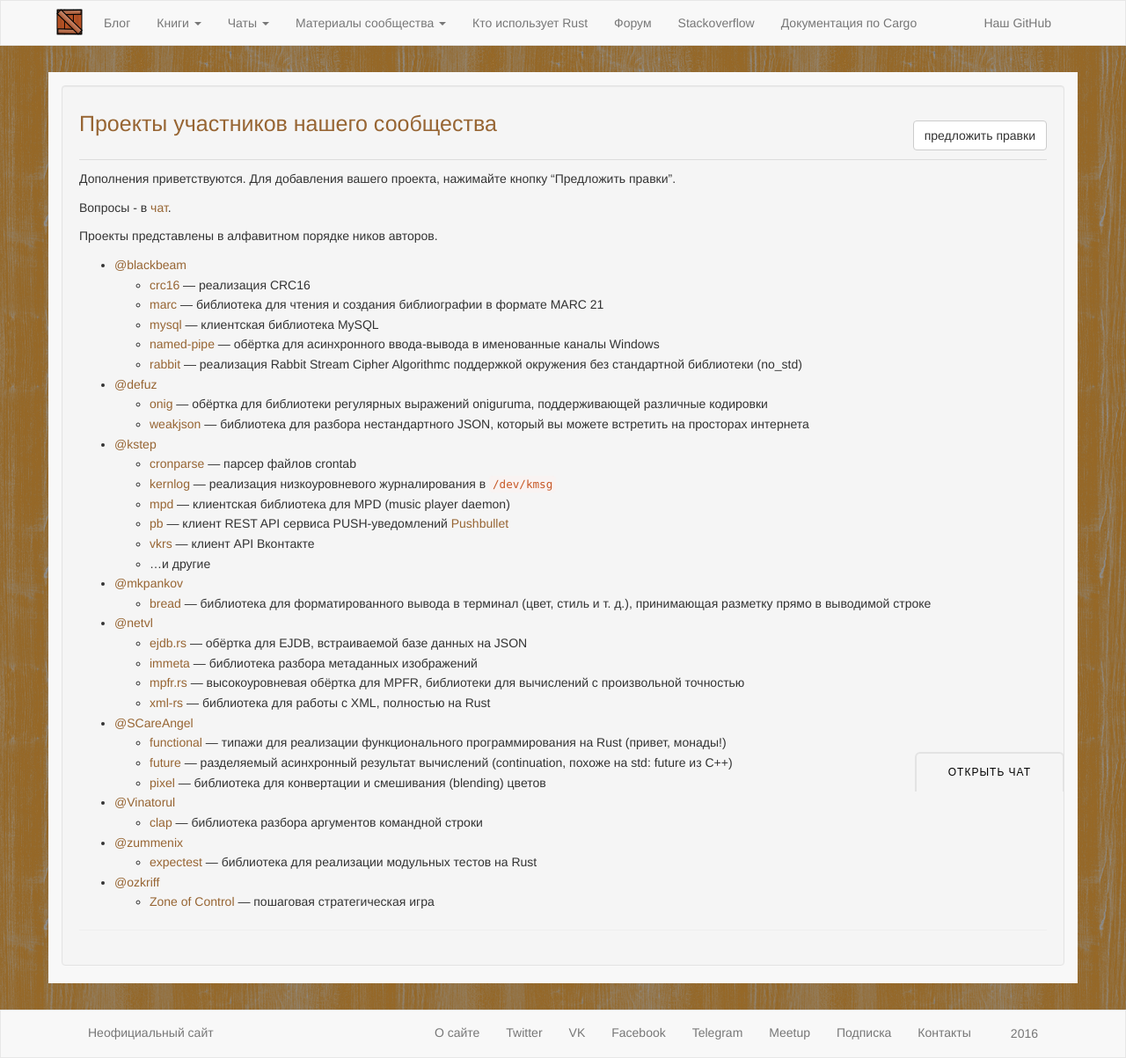
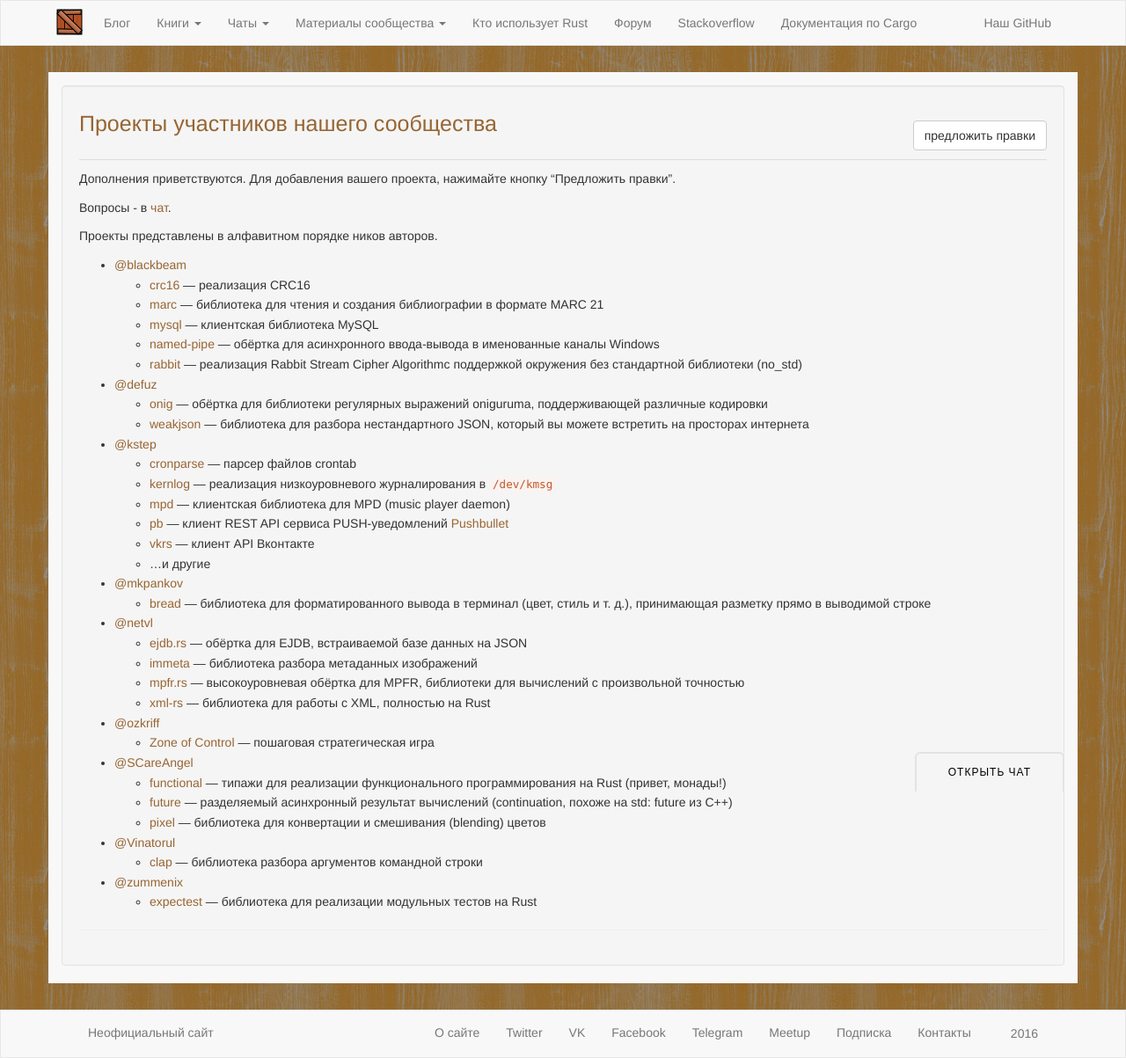
Before and after one commit to rust-lang-ru/rustycrate.ru, a Jekyll site: the page built from community-projects.md, in a window 1280 px wide. Shown: the whole page at 88% size. Built offline with Jekyll 4.4.1, drawn with Linux system fonts in a browser that asks for light colours; nearby versions of some CDN libraries; comment, search, counter and statistics services are not loaded; some of the changed lines change nothing that is shown.

Commit message:
Упорядочиваем по алфавиту

```diff
--- a/community-projects.md
+++ b/community-projects.md
@@ -49,6 +49,8 @@
       MPFR, библиотеки для вычислений с произвольной точностью
     * [xml-rs](https://crates.io/crates/xml-rs/) — библиотека для работы с
       XML, полностью на Rust
+* [@ozkriff](https://github.com/ozkriff)
+    * [Zone of Control](https://github.com/ozkriff/zoc) — пошаговая стратегическая игра
 * [@SCareAngel](https://github.com/SCareAngel)
     * [functional](https://crates.io/crates/functional/) — типажи для
       реализации функционального программирования на Rust (привет, монады!)
@@ -62,5 +64,3 @@
 * [@zummenix](https://github.com/zummenix)
     * [expectest](https://crates.io/crates/expectest/) — библиотека для
       реализации модульных тестов на Rust
-* [@ozkriff](https://github.com/ozkriff)
-    * [Zone of Control](https://github.com/ozkriff/zoc) — пошаговая стратегическая игра
```
